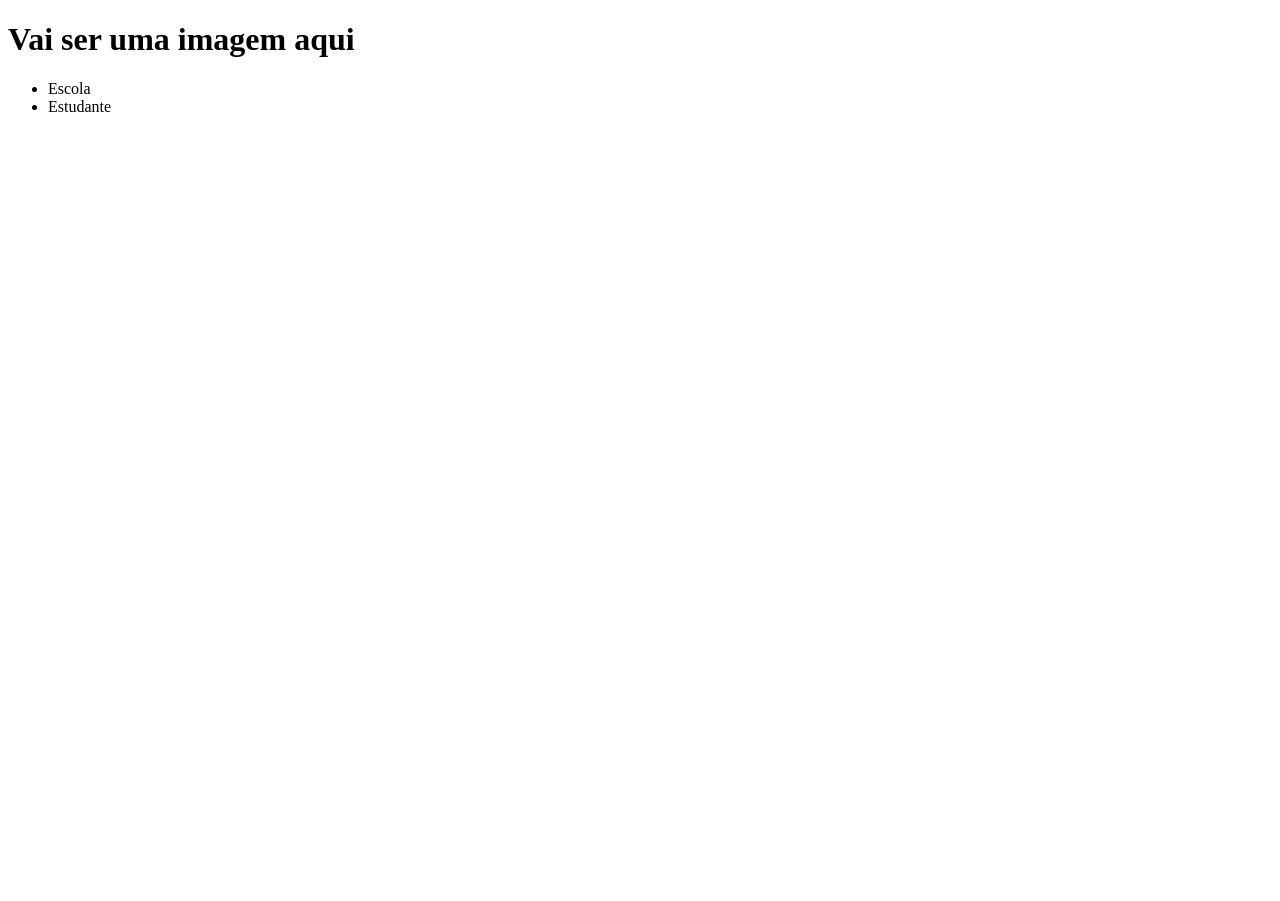
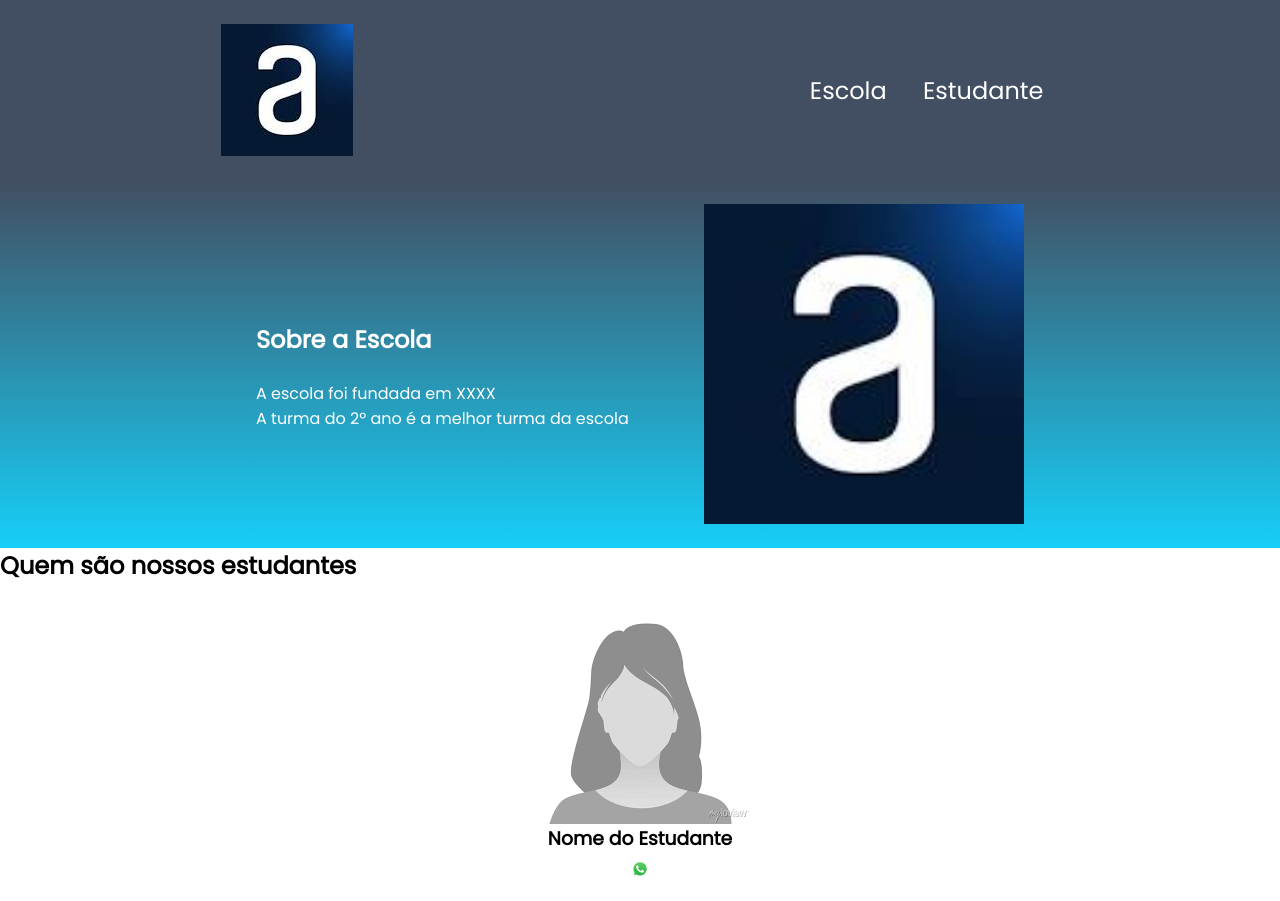
Before and after one commit to tami07/programacao2, a plain HTML site: page Index.html in a window 1280 px wide. Before the commit the page ends 800 px from the top, so only its background shows below. Drawn offline with Linux system fonts and the light colour scheme.

Commit message:
Add files via upload

```diff
--- a/Index.html
+++ b/Index.html
@@ -1,20 +1,49 @@
-<!DOCTYPE html>
 <html lang="pt-BR">
+
 <head>
     <meta charset="UTF-8">
     <meta http-equiv="X-UA-Compatible" content="IE=edge">
     <meta name="viewport" content="width=device-width, initial-scale=1.0">
-    <title>minha primeira pagina</title>
+    <title>Document</title>
+    <link rel="stylesheet" href="style.css">
+    <link rel="preconnect" href="https://fonts.googleapis.com">
+    <link rel="preconnect" href="https://fonts.gstatic.com" crossorigin>
+    <link rel="stylesheet" href="https://fonts.googleapis.com/css2?family=Poppins&display=swap">
 </head>
+
 <body>
+    <header class="cabecalho">
+        <img class="cabacalho-imagem" src="images.jpeg" alt="Imagem principal do site da turma do 2b">
+        <ul>
+            <li class="cabecalho-lista-item">Escola</li>
+            <li class="cabecalho-lista-item">Estudante</li>
+        </ul>
+    </header>
 
- <header>
-    <h1>Vai ser uma imagem aqui</h1>
-    <ul>
-        <li>Escola</li>
-        <li>Estudante</li>
-    </ul>
- </header>
+    <section class="escola">
+        <div class="escola-div-conteudo">
+            <h2 class="escola-titulo">Sobre a Escola</h2>
+            <p class="escola-texto-um">A escola foi fundada em XXXX</p>
+            <p class="escola-texto-dois">A turma do 2º ano é a melhor turma da escola</p>
+        </div>
+        <img class="escola-imagem" src="images.jpeg" alt="">
+    </section>
+
+    <!--Aqui vai a sessão de estudantes-->
+    <section class="estudantes">
+        <h2 class="estudante-titulo">Quem são nossos estudantes</h2>
+
+        <div class="estudantes-todos">
+
+            </div> <!--inicio estudante-->
+            <div class="estudante-div">
+                <img class="Estudante-imagem" src="images.png">
+                <h3 class="estudante-nome">Nome do Estudante</h3>
+                <a href="http://google.com.br"><img class="estudante-icone" src="imagens.png" alt="icone"></a>
+            </div>
+            <!--fim estudante-->
+        </div>
+    </section>
 
 
 </body>
--- a/style.css
+++ b/style.css
@@ -3,7 +3,7 @@
     padding: 0;
 }
 .cabecalho {
-    background-color: #181a1d;
+    background-color: #424E61;
     color: white;
     display: flex;
     justify-content: space-around;
@@ -23,3 +23,40 @@
 .escola-imagem{
     width: 25%;
 }
+
+.escola{
+    background-image: linear-gradient(#424e61, #16cff8);
+    color: white;
+    display: flex;
+    justify-content: center;
+    align-items: center;
+    padding: 24px 0;
+}
+
+.escola-titulo{
+    padding: 24px 0;
+}
+
+.escola-div-conteudo{
+    width: 35%;
+}
+
+body{
+    font-family: 'Poppins', sans-serif;
+}
+
+.estudante-div{
+    text-align: center;
+    padding: 16px 0;
+}
+
+.estudante-icone{
+    width:24px ;
+    padding:4px 8px ;
+}
+
+
+.estudantes-todos{
+    display: grid;
+    grid-template-columns: 20% 20% 20% 20% 20%;
+}
```
Also changed, not shown: index.html (+4 -4 lines), imagem.png (added), imagens.png (added), images.png (added).
